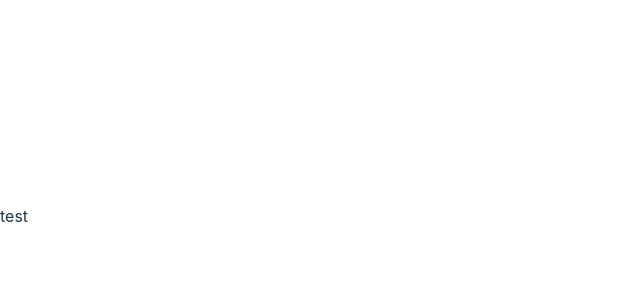
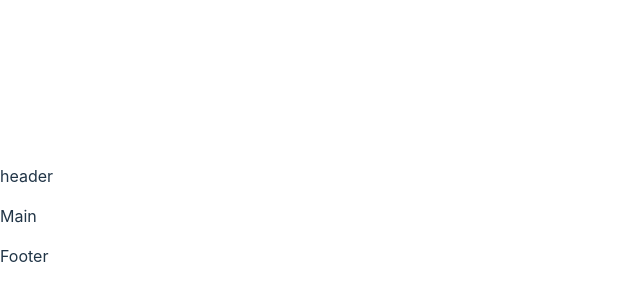
Before and after one commit to ajuarezse/bernheimer, a React (Vite) app: page / in a window 1280 px wide. Shown: the part 184-484 px from the top of the page, without its empty margins (0-640 px from the left). Built offline with nearby package versions, Linux system fonts and the light colour scheme.

Commit message:
initiate functions

```diff
--- a/src/components/App/App.jsx
+++ b/src/components/App/App.jsx
@@ -1,7 +1,16 @@
 import "./App.css";
+import Header from "../Header/Header";
+import Main from "../Main/Main";
+import Footer from "../Footer/Footer";
 
 function App() {
-  return <>test</>;
+  return (
+    <>
+      <Header />
+      <Main />
+      <Footer />
+    </>
+  );
 }
 
 export default App;
--- /dev/null
+++ b/src/components/Footer/Footer.jsx
@@ -0,0 +1,7 @@
+import "./Footer.css";
+
+function Footer() {
+  return <p>Footer</p>;
+}
+
+export default Footer;
--- /dev/null
+++ b/src/components/Header/Header.jsx
@@ -0,0 +1,7 @@
+import "./Header.css";
+
+function Header() {
+  return <p>header</p>;
+}
+
+export default Header;
--- /dev/null
+++ b/src/components/Main/Main.jsx
@@ -0,0 +1,7 @@
+import "./Main.css";
+
+function Main() {
+  return <p>Main</p>;
+}
+
+export default Main;
```
Also changed, not shown: src/components/Footer/Footer.css (added), src/components/Header/Header.css (added), src/components/Main/Main.css (added).
